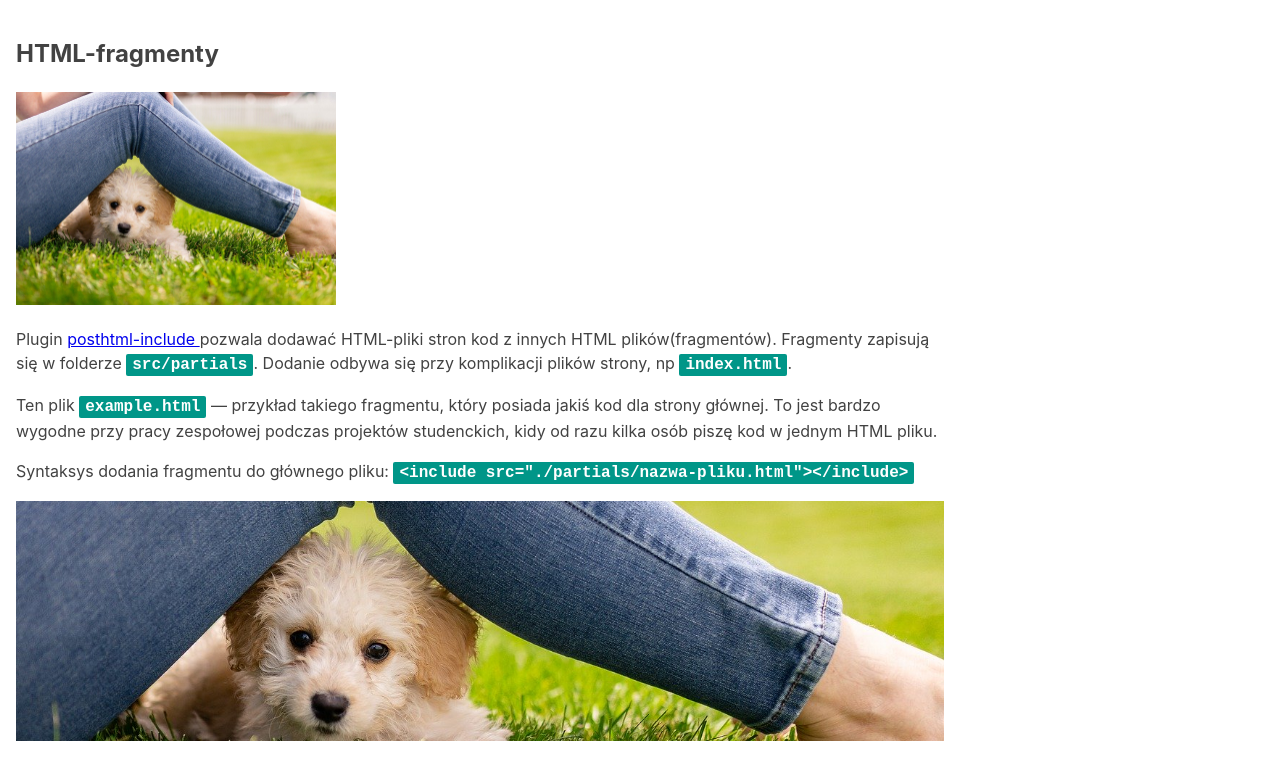
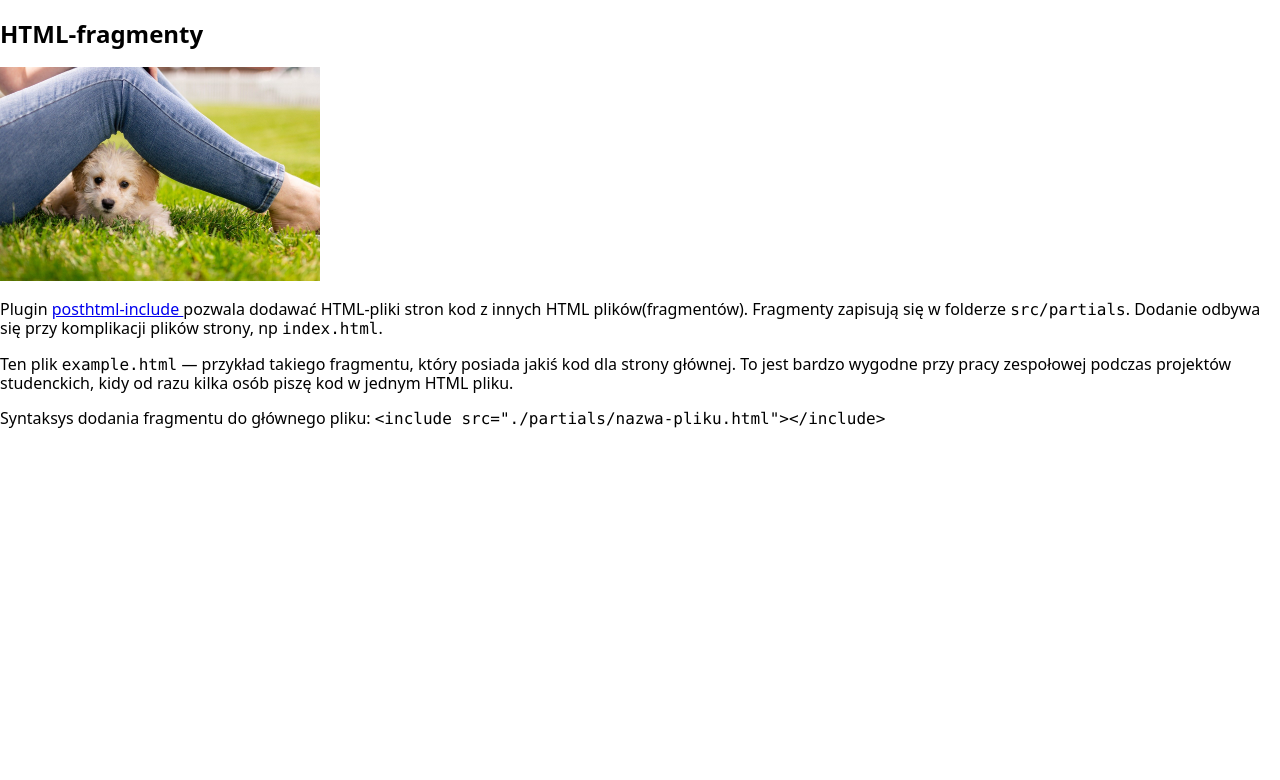
Before and after one commit to MiloszPlesniak/hellENSefl, a website built with Parcel: page src/index.html in a window 1280 px wide. Built offline with nearby package versions, Linux system fonts and the light colour scheme.

Commit message:
configure/1

```diff
--- a/package.json
+++ b/package.json
@@ -1,12 +1,12 @@
 {
-  "name": "parcel-project-template",
+  "name": "hellen",
   "version": "1.1.0",
   "description": "",
   "main": "index.js",
-  "homepage": "https://goitacademy.github.io/parcel-project-template",
+  "homepage": "https://MiloszPlesniak.github.io/hellENSefl",
   "scripts": {
     "dev": "parcel src/*.html",
-    "build": "parcel build src/*.html --public-url /parcel-project-template/"
+    "build": "parcel build src/*.html --public-url /hellENSefl/"
   },
   "repository": {
     "type": "git",
--- a/src/sass/_example.scss
+++ /dev/null
@@ -1,27 +0,0 @@
-.example {
-  font-family: -apple-system, BlinkMacSystemFont, 'Segoe UI', Roboto, Oxygen, Ubuntu, Cantarell,
-    'Open Sans', 'Helvetica Neue', sans-serif;
-  line-height: 1.5;
-  background-color: #fff;
-  color: #424242;
-  max-width: 960px;
-  padding: 16px;
-}
-
-.example code {
-  font-family: monospace;
-  font-size: 16px;
-  font-weight: 700;
-  background-color: #009688;
-  color: #fff;
-  padding: 2px 6px;
-  border-radius: 2px;
-}
-
-.example .background {
-  height: 240px;
-  // Sciezka do zdjęcia z plików SASS jest zawsze taka, jak z folderu css
-  background-image: url('../images/demo.jpg');
-  background-size: cover;
-  background-position: center;
-}
--- a/src/sass/main.scss
+++ b/src/sass/main.scss
@@ -4,4 +4,3 @@
  */
 
 // Style dla pliku z przykładem HTML fragmentu
-@import './example';
```
Also changed, not shown: src/partials/baner.html (added), src/partials/heaeder.html (added).
